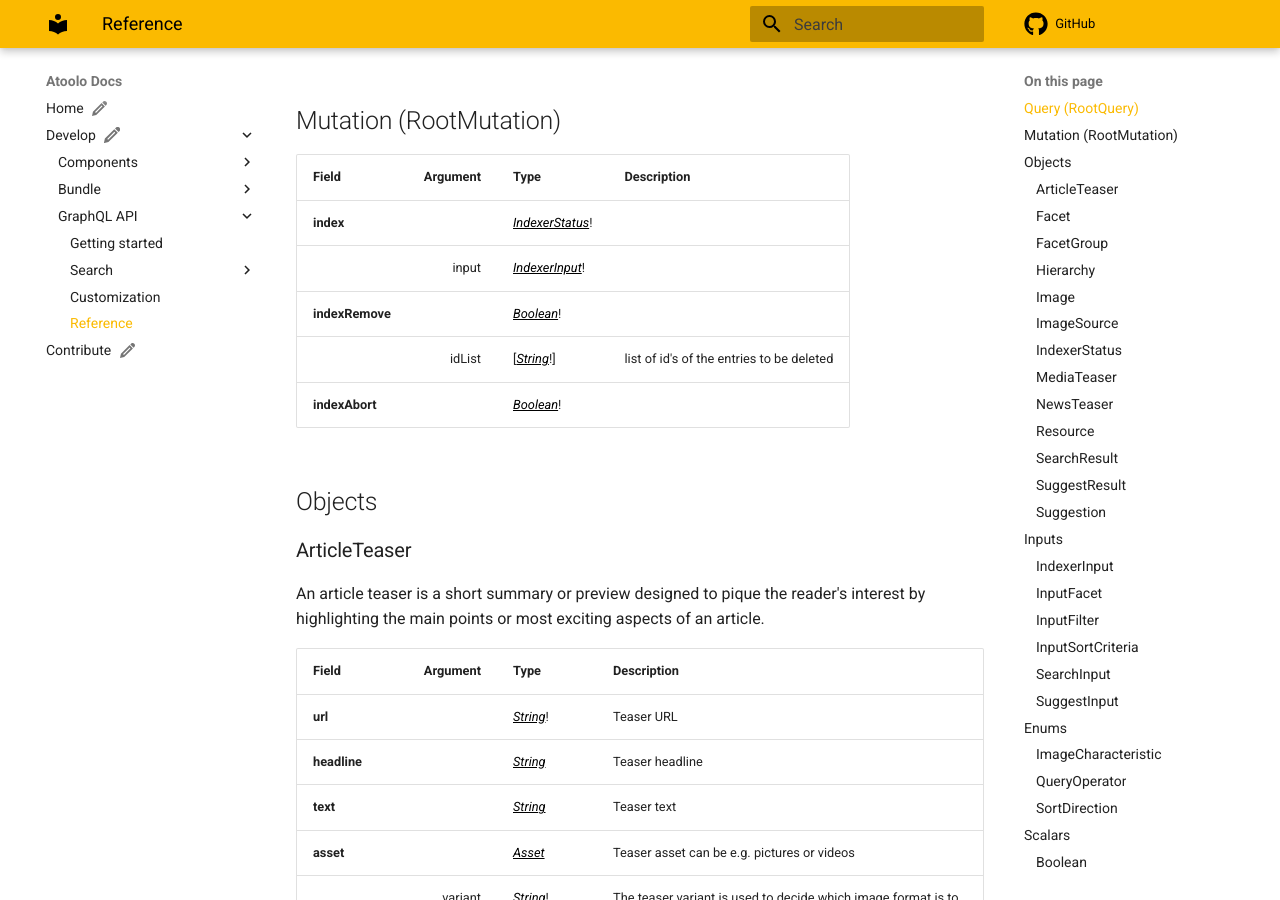
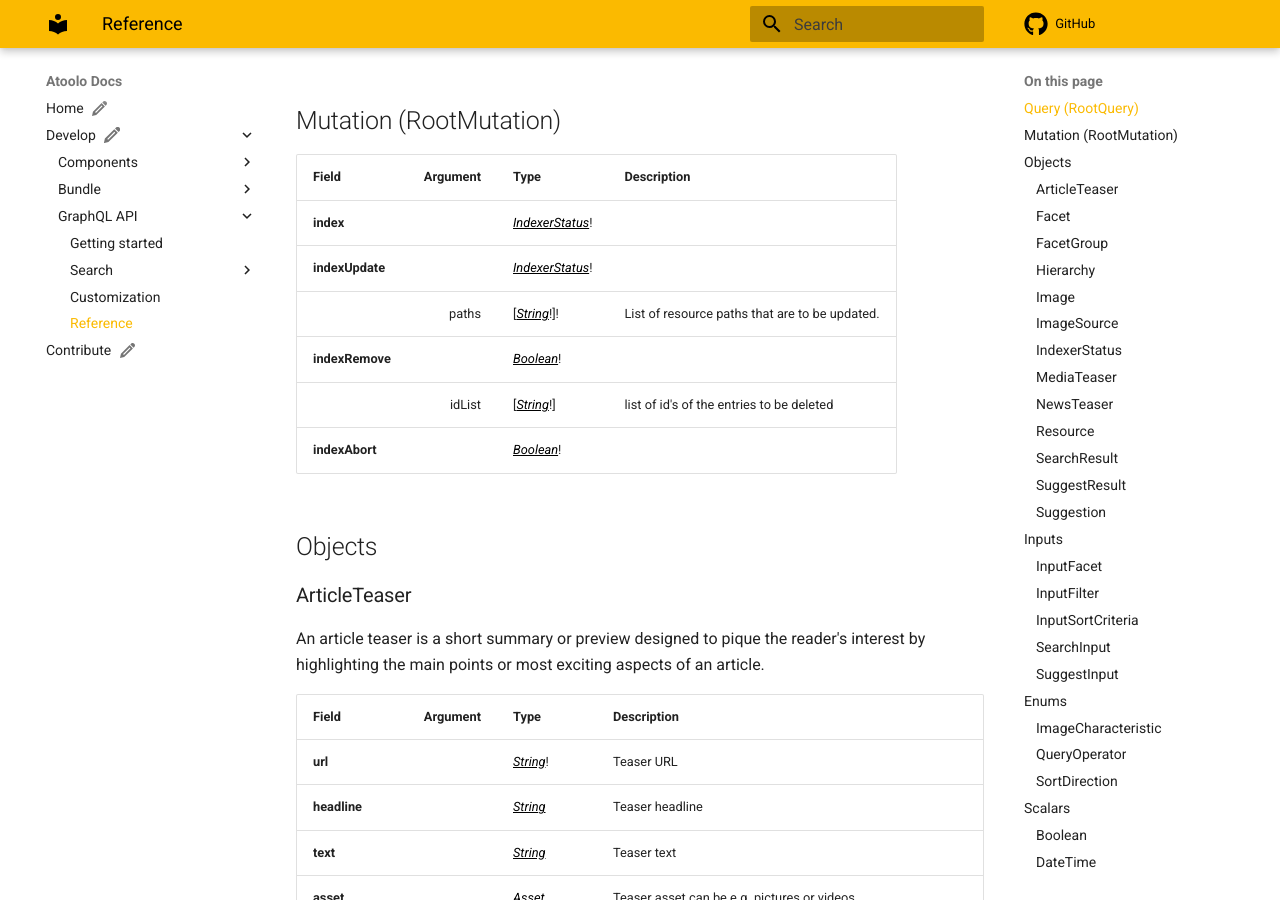
Before and after one commit to sitepark/atoolo-docs, an MkDocs documentation site: the page built from docs/develop/graphql/reference.md, in a window 1280 px wide and 900 px high, scrolled down 502 px. Built offline with MkDocs 1.6.1 and Material for MkDocs 9.7.7, drawn with Linux system fonts in a browser that asks for light colours; comment, search, counter and statistics services are not loaded; some of the changed text lies outside the part shown.

Commit message:
docs: update graphql reference

```diff
--- a/docs/develop/graphql/reference.md
+++ b/docs/develop/graphql/reference.md
@@ -62,9 +62,18 @@
 <td></td>
 </tr>
 <tr>
-<td colspan="2" align="right" valign="top">input</td>
-<td valign="top"><a href="#indexerinput">IndexerInput</a>!</td>
+<td colspan="2" valign="top"><strong>indexUpdate</strong></td>
+<td valign="top"><a href="#indexerstatus">IndexerStatus</a>!</td>
 <td></td>
+</tr>
+<tr>
+<td colspan="2" align="right" valign="top">paths</td>
+<td valign="top">[<a href="#string">String</a>!]!</td>
+<td>
+
+List of resource paths that are to be updated.
+
+</td>
 </tr>
 <tr>
 <td colspan="2" valign="top"><strong>indexRemove</strong></td>
@@ -645,35 +654,6 @@
 
 ## Inputs
 
-### IndexerInput
-
-<table>
-<thead>
-<tr>
-<th colspan="2" align="left">Field</th>
-<th align="left">Type</th>
-<th align="left">Description</th>
-</tr>
-</thead>
-<tbody>
-<tr>
-<td colspan="2" valign="top"><strong>cleanupThreshold</strong></td>
-<td valign="top"><a href="#int">Int</a></td>
-<td></td>
-</tr>
-<tr>
-<td colspan="2" valign="top"><strong>chunkSize</strong></td>
-<td valign="top"><a href="#int">Int</a></td>
-<td></td>
-</tr>
-<tr>
-<td colspan="2" valign="top"><strong>paths</strong></td>
-<td valign="top">[<a href="#string">String</a>!]</td>
-<td></td>
-</tr>
-</tbody>
-</table>
-
 ### InputFacet
 
 <table>
```
